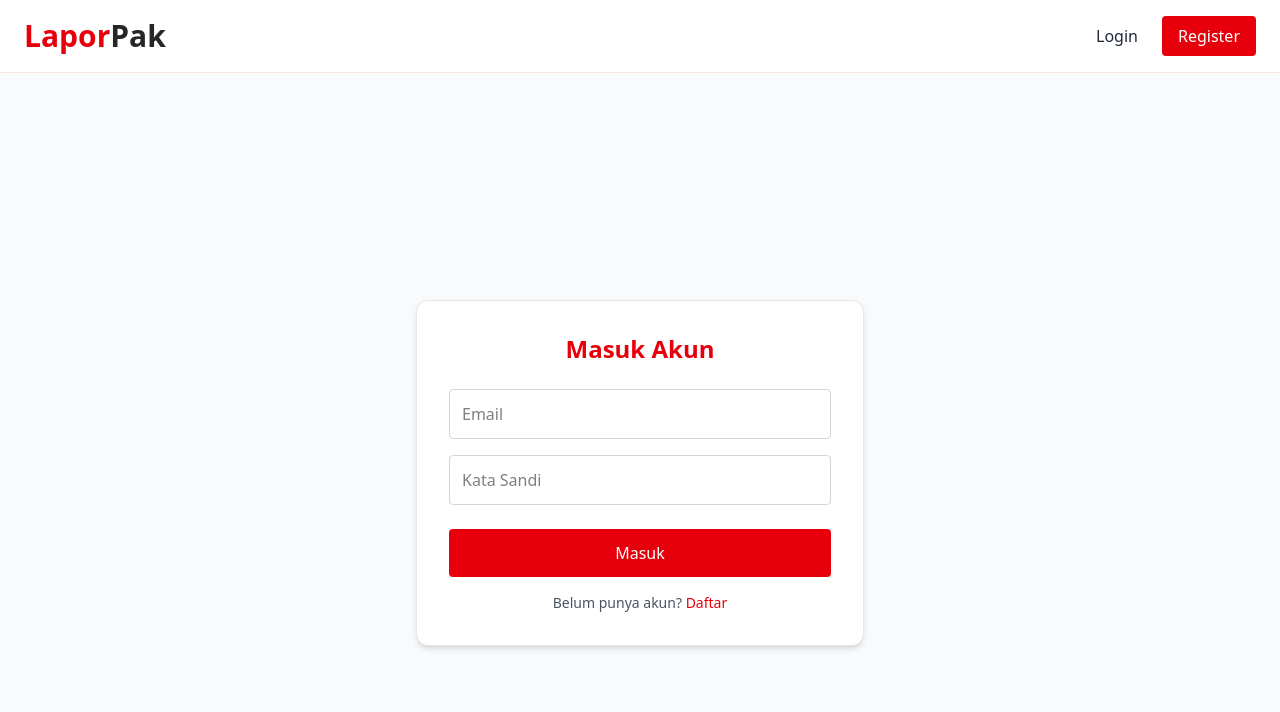
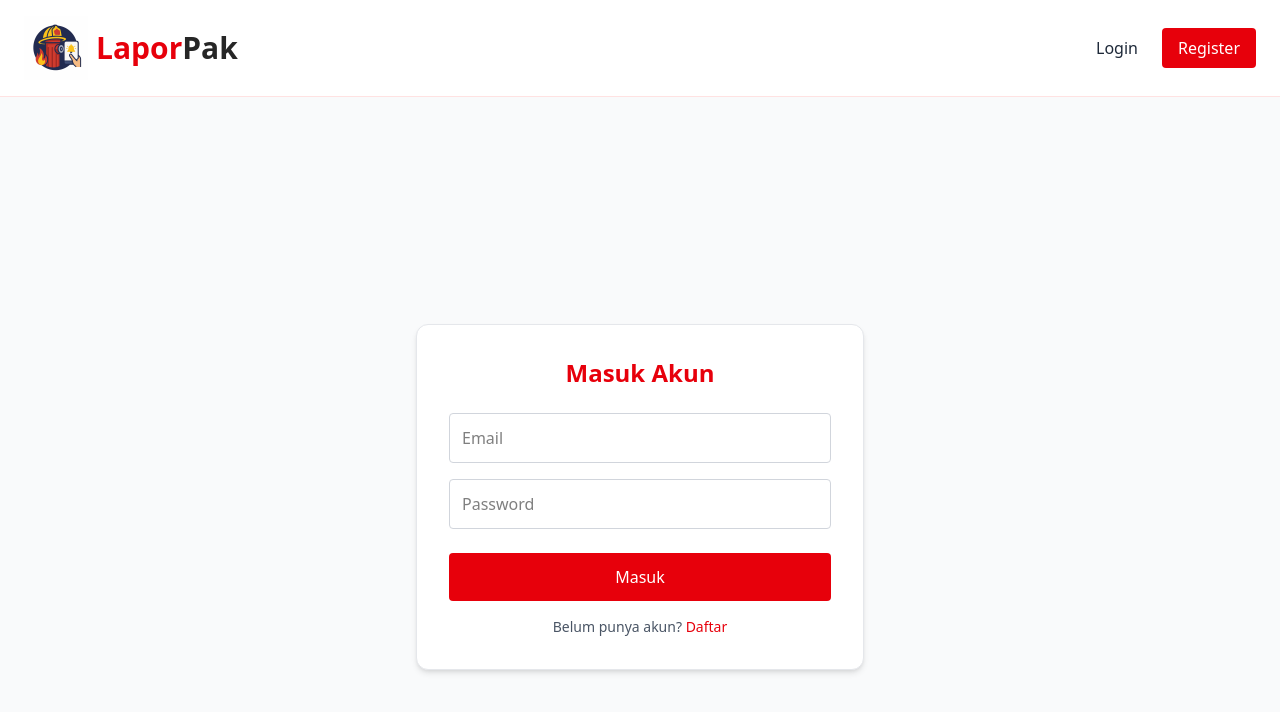
Before and after one commit to raehanramadhanhamzah/laporPak, a React (Vite) app in the folder frontend/: page /login in a window 1280 px wide. Shown: the top 712 px of the page. Built offline with nearby package versions, Linux system fonts and the light colour scheme; no server answers.

Commit message:
FEAT: Menambahkan icon dan mengubah placeholder form

```diff
--- a/frontend/index.html
+++ b/frontend/index.html
@@ -4,7 +4,7 @@
     <meta charset="UTF-8" />
     <link rel="icon" type="image/svg+xml" href="/vite.svg" />
     <meta name="viewport" content="width=device-width, initial-scale=1.0" />
-   <link href="/src/index.css" rel="stylesheet">
+   <link href="/src/styles.css" rel="stylesheet">
     <title>LaporPak</title>
   </head>
   <body>
--- a/frontend/src/components/Navbar.jsx
+++ b/frontend/src/components/Navbar.jsx
@@ -12,8 +12,11 @@ function Navbar() {
   return (
     <nav className="bg-white shadow-md px-6 py-4 flex justify-between items-center border-b border-red-100">
       <Link to="/" className="select-none">
-        <div className="text-3xl font-extrabold text-red-600">
-          Lapor<span className="text-neutral-800">Pak</span>
+        <div className="flex items-center gap-2 text-3xl font-extrabold text-red-600">
+          <img src="/src/assets/web-icon.png" alt="Web Icon" className="w-16 h-16" />
+          <span>
+            Lapor<span className="text-neutral-800">Pak</span>
+          </span>
         </div>
       </Link>
 
--- a/frontend/src/pages/login/Login.jsx
+++ b/frontend/src/pages/login/Login.jsx
@@ -25,7 +25,7 @@ export default function Login({ form, onChange, onSubmit }) {
         <input
           name="password"
           type="password"
-          placeholder="Kata Sandi"
+          placeholder="Password"
           value={form.password}
           onChange={onChange}
           className="w-full p-3 mb-6 border border-gray-300 rounded focus:outline-none focus:ring-2 focus:ring-red-500"
--- a/frontend/src/pages/register/Register.jsx
+++ b/frontend/src/pages/register/Register.jsx
@@ -34,7 +34,7 @@ export default function Register({ form, onChange, onSubmit }) {
         <input
           name="password"
           type="password"
-          placeholder="Kata Sandi"
+          placeholder="Password"
           value={form.password}
           onChange={onChange}
           className="w-full p-3 mb-4 border border-gray-300 rounded focus:outline-none focus:ring-2 focus:ring-red-500"
```
Also changed, not shown: frontend/src/assets/web-icon.png (added).
